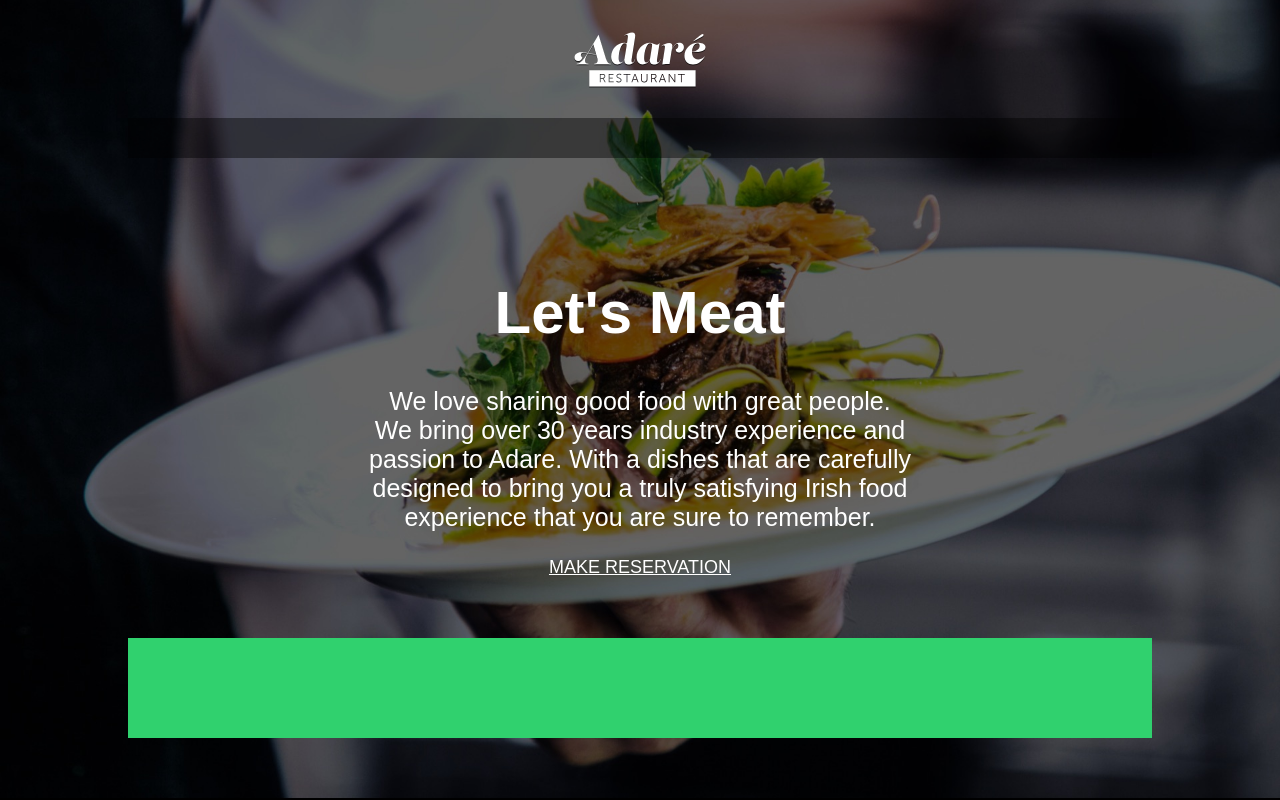
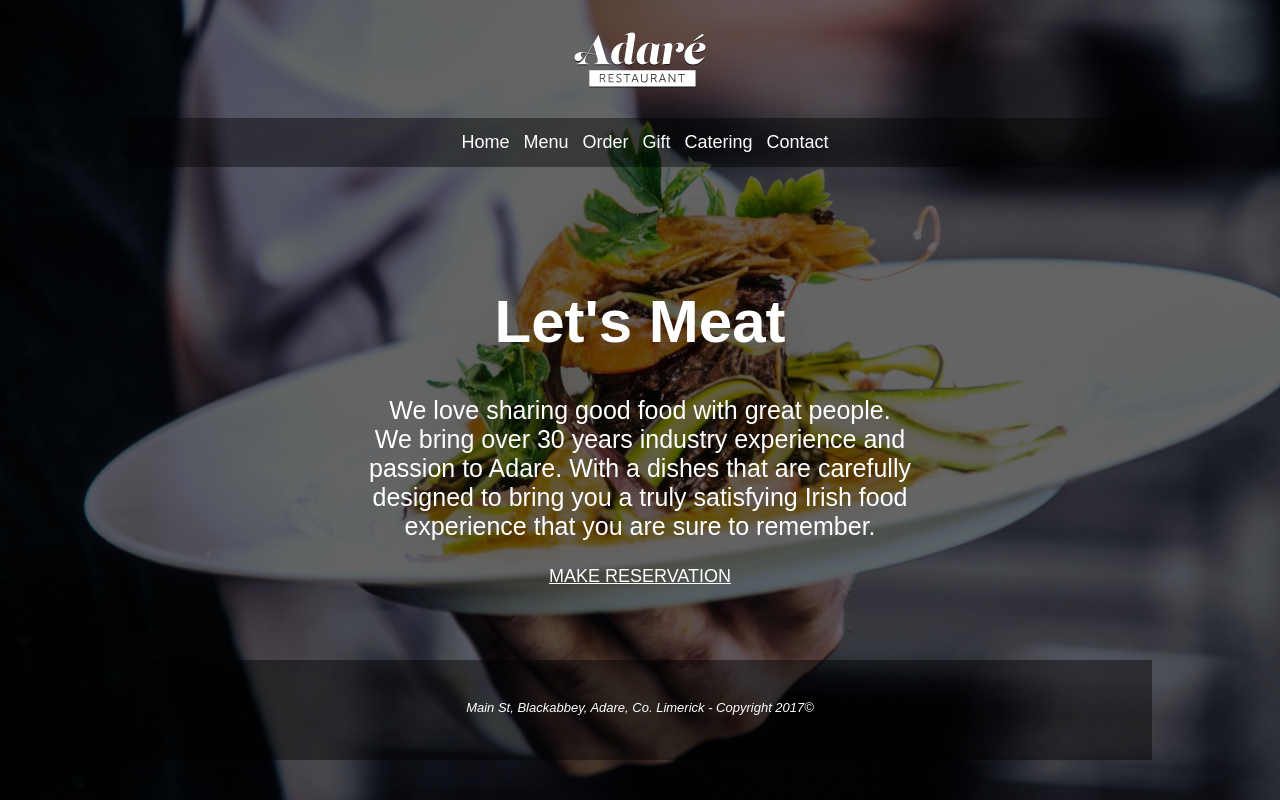
Before and after one commit to YazanJbara/Projects, a plain HTML site: page Project1/index.html in a window 1280 px wide. Drawn offline with Linux system fonts and the light colour scheme.

Commit message:
تم فشخ اول بروجكت

```diff
--- a/Project1/index.html
+++ b/Project1/index.html
@@ -14,15 +14,20 @@
             <img src="./assets/logo-adare-restaurant.png" alt="logo">
         </header>
         <nav>
-
+            <a href="#">Home</a>
+            <a href="#">Menu</a>
+            <a href="#">Order</a>
+            <a href="#">Gift</a>
+            <a href="#">Catering</a>
+            <a href="#">Contact</a>
         </nav>
         <main>
             <h1>Let's Meat</h1>
             <p>We love sharing good food with great people. We bring over 30 years industry experience and passion to Adare. With a dishes that are carefully designed to bring you a truly satisfying Irish food experience that you are sure to remember.</p>
-            <a href="https://www.google.com" target="_blank">MAKE RESERVATION</a>
+            <a href="mailto:xxxx@gmail.com?Subject=Reservation">MAKE RESERVATION</a>
         </main>
         <footer>
-
+            <p>Main St, Blackabbey, Adare, Co. Limerick - Copyright 2017©</p>
         </footer>
     </div>
 </body>
--- a/Project1/style.css
+++ b/Project1/style.css
@@ -4,19 +4,26 @@ body {
     background-repeat: no-repeat;
     background-position: center;
 }
+
 .container {
     width: 1024px;
     margin-left: auto;
     margin-right: auto;
 }
+
 header {
     height: 110px;
     text-align: center;
 }
+
 nav {
     background-color: rgba(0, 0, 0, 0.432);
-    height: 40px;
+    text-align: center;
+    text-decoration: none;
+    padding-top: 14px;
+    padding-bottom: 14px;
 }
+
 main {
     height: 400px;
     text-align: center;
@@ -25,23 +32,42 @@ main {
     padding-right: 240px;
 }
 footer {
-    background-color: #30d16e;
+    background-color: rgba(0, 0, 0, 0.452);
     height: 100px;
 }
-h1{
+
+h1 {
     font-size: 60px;
     color: white;
-    font-family: Arial, Helvetica, sans-serif ;
+    font-family: Arial, Helvetica, sans-serif;
 
 }
-p{
+
+p {
     font-size: 25px;
     color: white;
-    font-family: Arial, Helvetica, sans-serif ;
+    font-family: Arial, Helvetica, sans-serif;
 
 }
+
 a {
     color: white;
     font-family: Arial, Helvetica, sans-serif;
     font-size: 18px;
 }
+nav a {
+    color: white;
+    font-family: Arial, Helvetica, sans-serif;
+    font-size: 18px;
+    text-decoration: none;
+    padding-left: 10px;
+}
+footer p {
+    color: white;
+    text-align: center;
+    font-style: italic;
+    font-size: 13px;
+    padding-top: 40px;
+    padding-bottom: 40px;
+
+}
```
